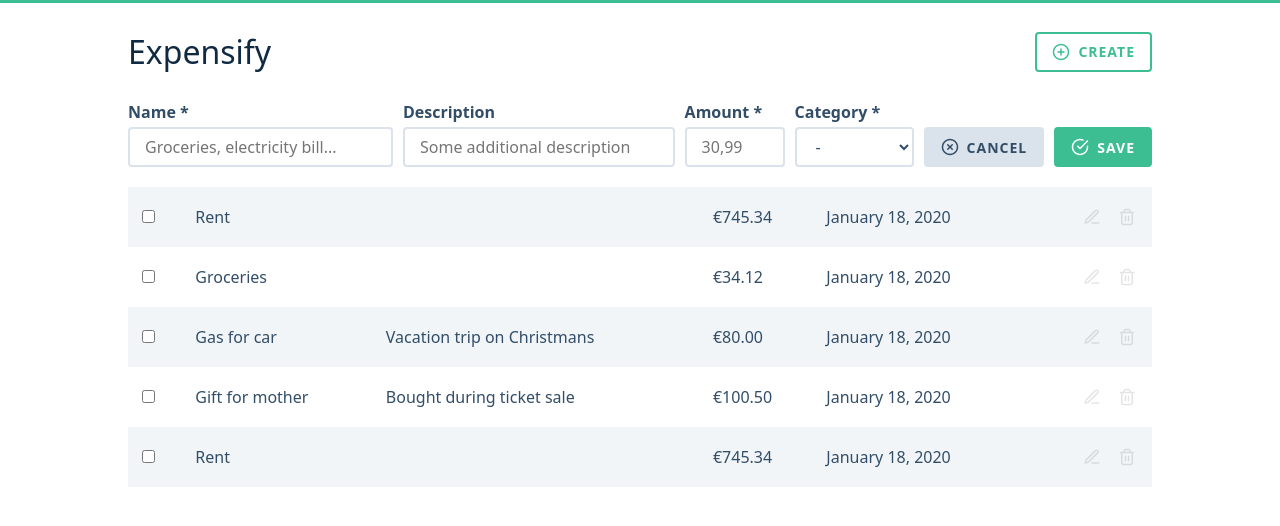
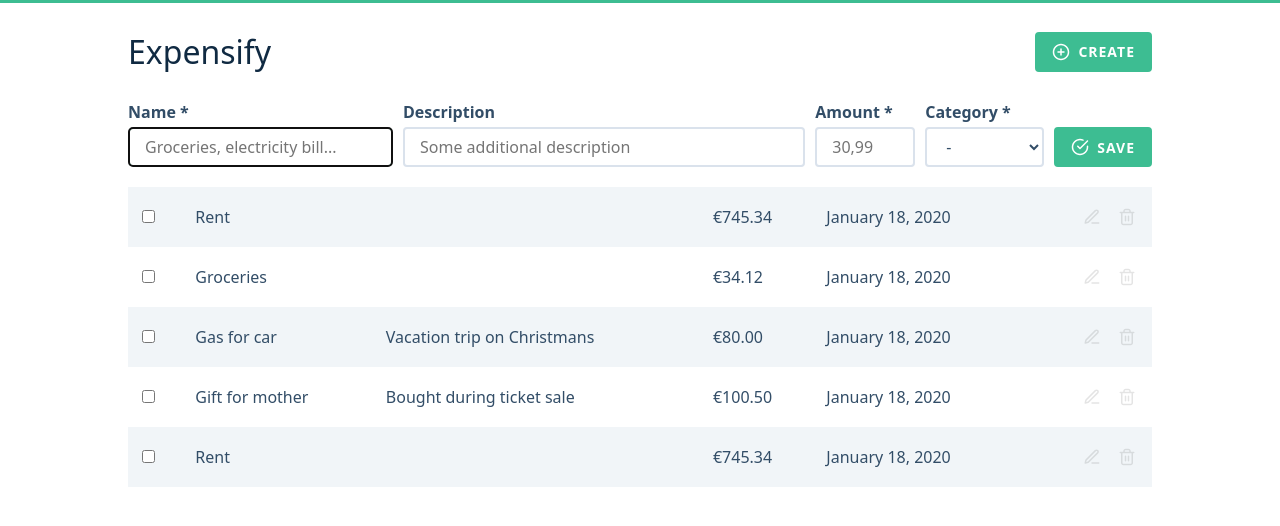
Before and after one commit to andreasremdt/expensify, a React app: page / in a window 1280 px wide. Both pictures are taken after a click on the button "CREATE". Shown: the top 526 px of the page. Built offline with nearby package versions, Linux system fonts and the light colour scheme; the HTML template or start-up script is replaced by a standard one.

Commit message:
Add form validation

```diff
--- a/client/components/Form.css
+++ b/client/components/Form.css
@@ -6,6 +6,7 @@
 
 .expenses-form > .group {
   margin-right: 10px;
+  position: relative;
 }
 
 .expenses-form > .amount {
--- a/client/components/Form.js
+++ b/client/components/Form.js
@@ -3,18 +3,21 @@
 import Input from "./Input";
 import Icon from "./Icon";
 import Button from "./Button";
-import formatCurrency from '../utils/format-currency';
+import { validate, getError } from "../utils/validation";
 import "./Form.css";
 
+const DEFAULT_STATE = {
+  name: "",
+  amount: "",
+  category: "",
+  description: "",
+  errors: {}
+};
+
 class ExpensesForm extends React.PureComponent {
-  state = {
-    name: "",
-    amount: "",
-    category: "",
-    description: ""
-  };
+  state = DEFAULT_STATE;
 
-  handleChange = (evt) => {
+  handleChange = evt => {
     var { target } = evt;
 
     this.setState({
@@ -22,58 +25,92 @@
     });
   };
 
-  handleBlur = (evt) => {
-    var amount = formatCurrency(evt.target.value);
+  handleBlur = evt => {
+    var { target } = evt;
+    var error = getError(target);
 
-    if (amount) {
-      this.setState({ amount });
-    }
+    this.setState({
+      errors: Object.assign({}, this.state.errors, { [target.id]: error })
+    });
   };
 
-  handleSubmit = (evt) => {
+  handleSubmit = evt => {
     evt.preventDefault();
 
-    this.props.handleCreate(this.state);
+    var errors = validate(evt.currentTarget.elements);
+
+    if (Object.keys(errors).length) {
+      this.setState({ errors });
+    } else {
+      this.props.handleCreate(this.state);
+
+      this.setState(DEFAULT_STATE);
+    }
   };
 
   render() {
     return (
-      <form onSubmit={this.handleSubmit} className="expenses-form">
+      <form onSubmit={this.handleSubmit} className="expenses-form" noValidate>
         <div className="group">
           <Label htmlFor="name">Name *</Label>
-          <Input type="text" id="name" onChange={this.handleChange} value={this.state.name} placeholder="Groceries, electricity bill..." required />
+          <Input
+            type="text"
+            id="name"
+            onChange={this.handleChange}
+            onBlur={this.handleBlur}
+            value={this.state.name}
+            autoFocus
+            placeholder="Groceries, electricity bill..."
+            error={this.state.errors.name}
+            required
+          />
         </div>
 
         <div className="group description">
           <Label htmlFor="description">Description</Label>
-          <Input id="description" onChange={this.handleChange} value={this.state.description} placeholder="Some additional description" />
+          <Input
+            id="description"
+            onChange={this.handleChange}
+            value={this.state.description}
+            placeholder="Some additional description"
+          />
         </div>
 
         <div className="group amount">
           <Label htmlFor="amount">Amount *</Label>
-          <Input type="text" id="amount" onChange={this.handleChange} onBlur={this.handleBlur} value={this.state.amount} placeholder="30,99" required />
+          <Input
+            type="number"
+            id="amount"
+            onChange={this.handleChange}
+            onBlur={this.handleBlur}
+            value={this.state.amount}
+            placeholder="30,99"
+            error={this.state.errors.amount}
+            required
+          />
         </div>
 
         <div className="group">
           <Label htmlFor="category">Category *</Label>
-          <Input component="select" id="category" onChange={this.handleChange} required>
+          <Input
+            component="select"
+            id="category"
+            value={this.state.category}
+            error={this.state.errors.category}
+            onChange={this.handleChange}
+            required
+          >
             <option value="-">-</option>
             <option value="living">Living</option>
             <option value="vacation">Vacation</option>
           </Input>
         </div>
 
-        <div className="group">
-          <Button onClick={this.props.handleToggleForm} variant="secondary">
-            <Icon type="cancel" /> Cancel
-          </Button>
-        </div>
-
         <Button type="submit">
           <Icon type="check" /> Save
         </Button>
       </form>
-    )
+    );
   }
 }
 
--- a/client/components/Input.css
+++ b/client/components/Input.css
@@ -7,7 +7,7 @@
   font: inherit;
   color: inherit;
   width: 100%;
-  transition: border-color .1s linear;
+  transition: border-color 0.1s linear;
 }
 
 .form-input:hover {
@@ -17,3 +17,7 @@
 .form-input:focus {
   border-color: var(--accent-color);
 }
+
+.form-input.has-error {
+  border-color: var(--error-color);
+}
--- a/client/components/Input.js
+++ b/client/components/Input.js
@@ -1,12 +1,17 @@
 import React from "react";
+import InputError from "./InputError";
 import "./Input.css";
 
 function Input(props) {
-  var { component } = props;
+  var { component, error } = props;
   var Tag = component || "input";
 
   return (
-    <Tag className="form-input" {...props} />
+    <React.Fragment>
+      <Tag className={`form-input ${error ? "has-error" : ""}`} {...props} />
+
+      {Boolean(error) && <InputError error={error} />}
+    </React.Fragment>
   );
 }
 
--- /dev/null
+++ b/client/components/InputError.css
@@ -0,0 +1,11 @@
+.form-error {
+  color: var(--error-color);
+  background-color: white;
+  font-size: 13px;
+  position: absolute;
+  left: 10px;
+  bottom: -9px;
+  padding: 0 5px;
+  white-space: nowrap;
+  z-index: 2;
+}
--- /dev/null
+++ b/client/components/InputError.js
@@ -0,0 +1,12 @@
+import React from "react";
+import "./InputError.css";
+
+function InputError({ error }) {
+  if (!error) {
+    return null;
+  }
+
+  return <span className="form-error">{error}</span>;
+}
+
+export default InputError;
--- a/client/index.css
+++ b/client/index.css
@@ -1,5 +1,6 @@
 :root {
   --accent-color: hsl(160, 51%, 49%);
+  --error-color: hsl(360, 71%, 66%);
   --text-color: hsl(209, 34%, 30%);
   --heading-color: hsl(209, 61%, 16%);
   --border-color: hsl(212, 33%, 89%);
@@ -11,11 +12,14 @@
 
 body {
   margin: unset;
-  font: normal 16px/1.5 "Source Sans Pro", system-ui, BlinkMacSystemFont, Segoe UI, Helvetica, Arial, sans-serif;
+  font: normal 16px/1.5 "Source Sans Pro", system-ui, BlinkMacSystemFont,
+    Segoe UI, Helvetica, Arial, sans-serif;
   color: var(--text-color);
 }
 
-h1, h2, h3 {
+h1,
+h2,
+h3 {
   font-weight: lighter;
   color: var(--heading-color);
   margin: unset;
@@ -34,7 +38,8 @@
   background-color: hsl(210, 36%, 96%);
 }
 
-svg, img {
+svg,
+img {
   vertical-align: middle;
 }
 
--- a/client/utils/format-currency.js
+++ /dev/null
@@ -1,28 +0,0 @@
-function formatCurrency(value) {
-  var segments = value.split(",");
-
-  if (segments.length > 2) {
-    return false;
-  }
-
-  if (segments.length == 1) {
-    segments[1] = "00";
-  }
-
-  if (segments[1].length == 1) {
-    segments[1] = segments[1] + "0";
-  } else if (segments[1].length > 2) {
-    segments[1] = segments[1].slice(0, 2);
-  }
-
-  var before = parseInt(segments[0]);
-  var after = parseInt(segments[1]);
-
-  if (isNaN(before) || isNaN(after)) {
-    return false;
-  }
-
-  return `${segments[0]},${segments[1]}`;
-}
-
-export default formatCurrency;
--- /dev/null
+++ b/client/utils/validation.js
@@ -0,0 +1,35 @@
+function validate(fields) {
+  var errors = {};
+
+  for (let field of fields) {
+    var error = getError(field);
+
+    if (error) {
+      errors[field.id] = error;
+    }
+  }
+
+  return errors;
+}
+
+function getError(field) {
+  var { validity } = field;
+
+  if (field.type == "submit" || field.type == "button" || validity.valid) {
+    return;
+  }
+
+  if (validity.badInput && field.type == "number") {
+    return "Please enter a valid number.";
+  }
+
+  if (validity.valueMissing) {
+    return "This field is required.";
+  }
+
+  if (validity.tooShort) {
+    return "The input is too short.";
+  }
+}
+
+export { validate, getError };
```
